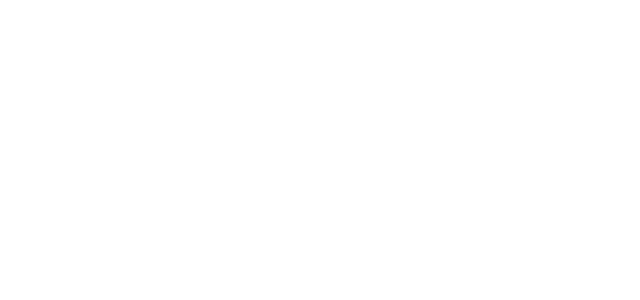
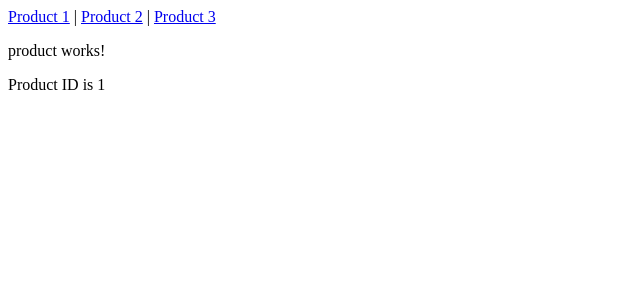
Before and after one commit to gittudemo/routh-guards, an Angular app: page /product/1 in a window 1280 px wide. Before the commit this address led to /. Shown: the top 300 px of the page, without its empty margins (0-640 px from the left). Built offline with nearby package versions, Linux system fonts and the light colour scheme.

Commit message:
routing-with-parameters-product/1

```diff
--- a/src/app/app.html
+++ b/src/app/app.html
@@ -1,3 +1,6 @@
-<router-outlet></router-outlet>
+<!-- routerLink is used to navigate to different routes in the application. It is a directive that allows you to link to different routes defined in your Angular application. In this example, we have three links that navigate to different product details based on the product ID. -->
+
+<a routerLink="/product/1">Product 1</a> | <a routerLink="/product/2">Product 2</a> |
+<a routerLink="/product/3">Product 3</a>
 
 <router-outlet />
--- a/src/app/app.routes.ts
+++ b/src/app/app.routes.ts
@@ -4,6 +4,7 @@
 import { authGuard } from './auth-guard';
 import { canDeactivateGuard } from './can-deactivate-guard';
 import { Profile } from './profile/profile';
+import { Product } from './product/product';
 
 export const routes: Routes = [
   {
@@ -25,4 +26,8 @@
     component: Profile,
     canDeactivate: [canDeactivateGuard], // Protect the profile route with the canDeactivateGuard
   },
+  {
+    path:'product/:id',    // Define a route for product details with a dynamic parameter 'id'
+    component: Product
+  }
 ];
--- a/src/app/app.ts
+++ b/src/app/app.ts
@@ -1,9 +1,9 @@
 import { Component, signal } from '@angular/core';
-import { RouterOutlet } from '@angular/router';
+import { RouterLink, RouterOutlet } from '@angular/router';
 
 @Component({
   selector: 'app-root',
-  imports: [RouterOutlet],
+  imports: [RouterOutlet, RouterLink],
   templateUrl: './app.html',
   styleUrl: './app.css',
 })
--- /dev/null
+++ b/src/app/product/product.html
@@ -0,0 +1,2 @@
+<p>product works!</p>
+{{ 'Product ID is ' + productId }}
--- /dev/null
+++ b/src/app/product/product.ts
@@ -0,0 +1,19 @@
+import { Component } from '@angular/core';
+import { ActivatedRoute } from '@angular/router';
+
+@Component({
+  selector: 'app-product',
+  imports: [],
+  templateUrl: './product.html',
+  styleUrl: './product.css',
+})
+export class Product {
+  productId?: string | null = null; // Initialize productId to null
+
+  constructor(private route: ActivatedRoute) {
+    // Extract the product ID from the URL
+    this.route.params.subscribe((params) => {
+      this.productId = params['id'] || null;
+    });
+  }
+}
```
Also changed, not shown: src/app/product/product.css (added), 1 other file (tests, documents, lock files or other folders).
